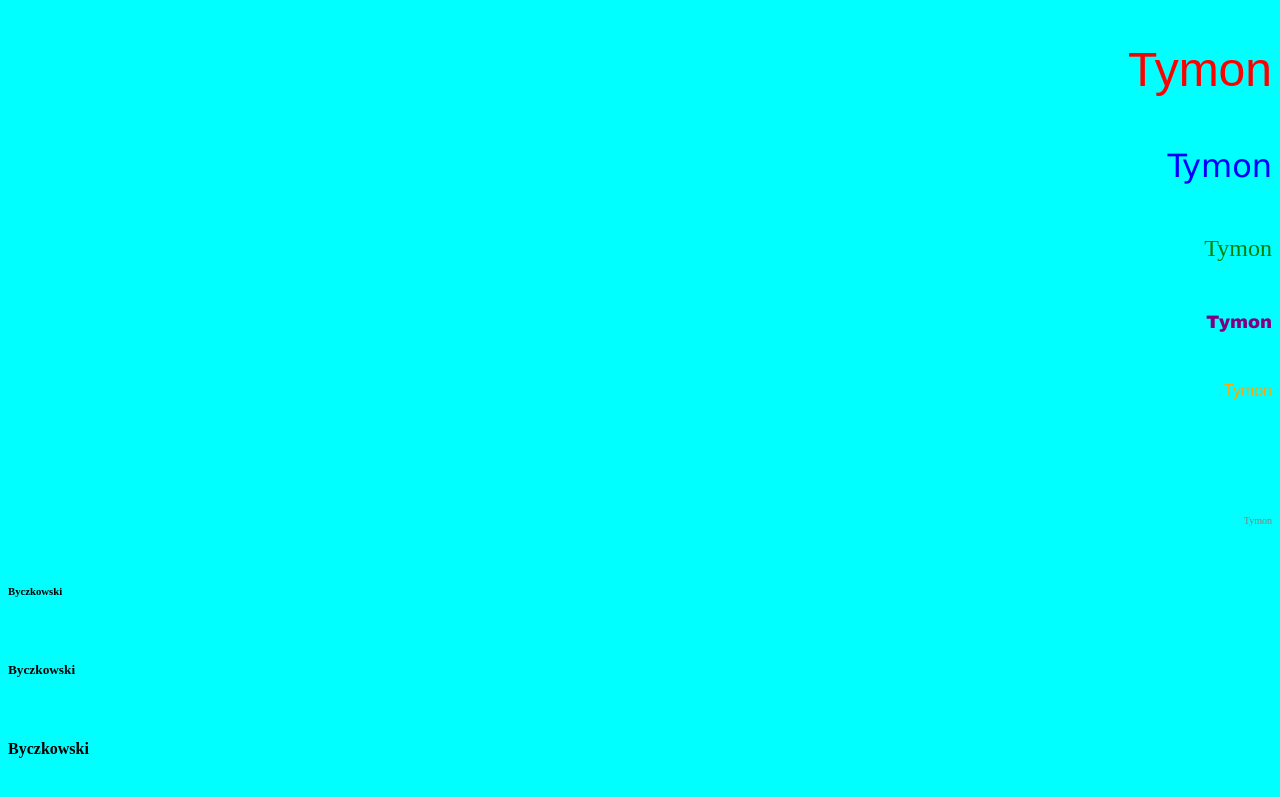
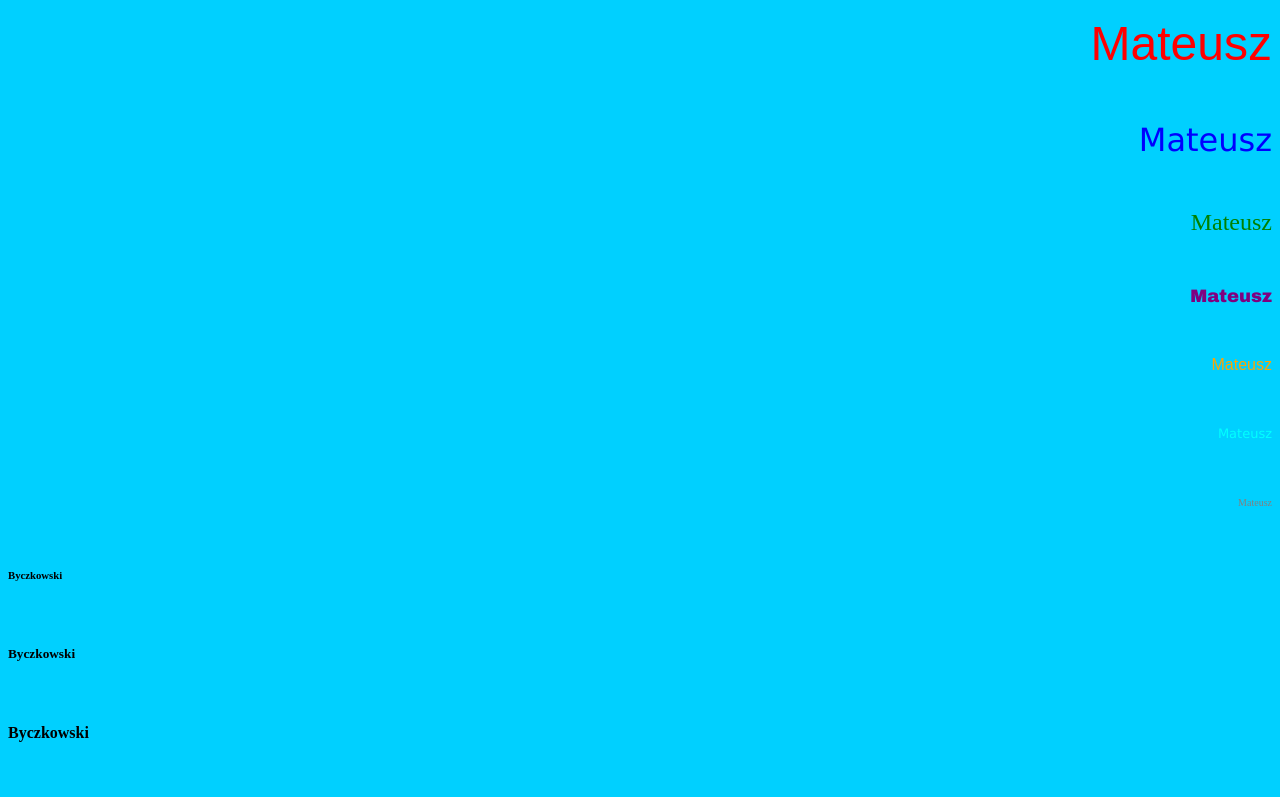
Before and after one commit to Mateuszg214/Strona_HTML, a plain HTML site: page index_2.html in a window 1280 px wide. Shown: the top 797 px of the page. Drawn offline with Linux system fonts and the light colour scheme.

Commit message:
Update index_2.html

```diff
--- a/index_2.html
+++ b/index_2.html
@@ -1,5 +1,4 @@
-
-﻿<!DOCTYPE html>
+<!DOCTYPE html>
 	<html lang="pl-PL">
 	<!-Imie: Mateusz_Byczkowski Klasa: 2g grupa: 1 ->
 <html>
@@ -9,14 +8,14 @@
 
 	 </head>
 	<body>
-		<body bgcolor="#00FFFF"> </body>
-	<p align="right"> <font color="red" size="7" face="Arial"> Tymon </font> </p> <br>
-	<p align="right"> <font color="blue" size="6" face="Verdana"> Tymon </font> </p> <br>
-	<p align="right"> <font color="green" size="5" face="Times New Roman"> Tymon </font> </p> <br>
-	<p align="right"> <font color="purple" size="4" face="Arial Black"> Tymon </font> </p> <br>
-	<p align="right"> <font color="orange" size="3" face="Arial"> Tymon </font> </p> <br>
-	<p align="right"> <font color="cyan" size="2" face="Verdana"> Tymon </font> </p> <br>
-	<p align="right"> <font color="gray" size="1" face=" Times New Roman"> Tymon </font> </p> <br>
+		<body bgcolor="##0D0FF"> </body>
+	<p align="right"> <font color="red" size="7" face="Arial"> Mateusz </font> </p> <br>
+	<p align="right"> <font color="blue" size="6" face="Verdana"> Mateusz </font> </p> <br>
+	<p align="right"> <font color="green" size="5" face="Times New Roman"> Mateusz </font> </p> <br>
+	<p align="right"> <font color="purple" size="4" face="Arial Black"> Mateusz </font> </p> <br>
+	<p align="right"> <font color="orange" size="3" face="Arial"> Mateusz </font> </p> <br>
+	<p align="right"> <font color="cyan" size="2" face="Verdana"> Mateusz </font> </p> <br>
+	<p align="right"> <font color="gray" size="1" face=" Times New Roman"> Mateusz </font> </p> <br>
 	<h6> Byczkowski </h6><br>
 	<h5> Byczkowski </h5><br>
 	<h4> Byczkowski </h4><br>
```
